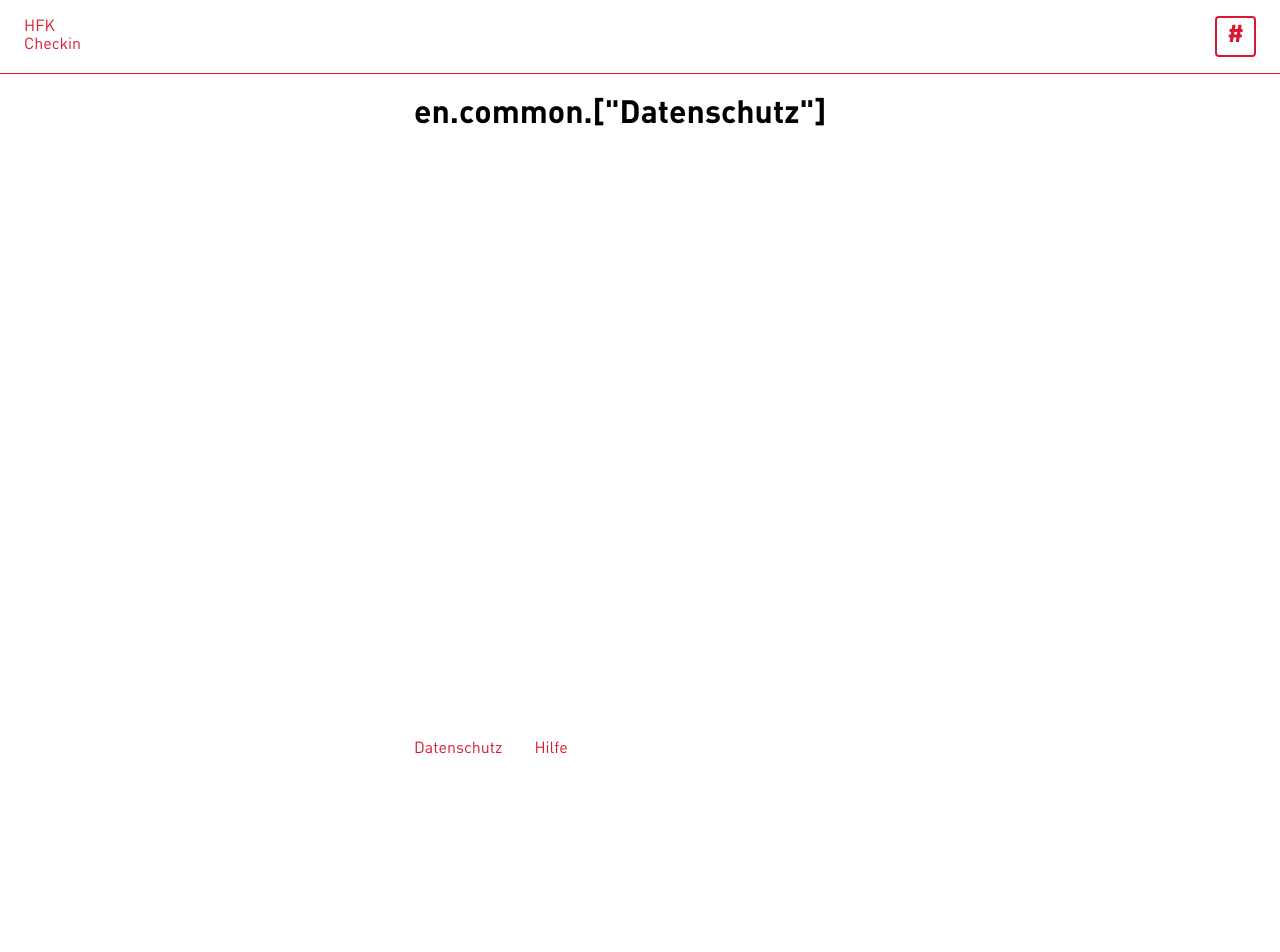
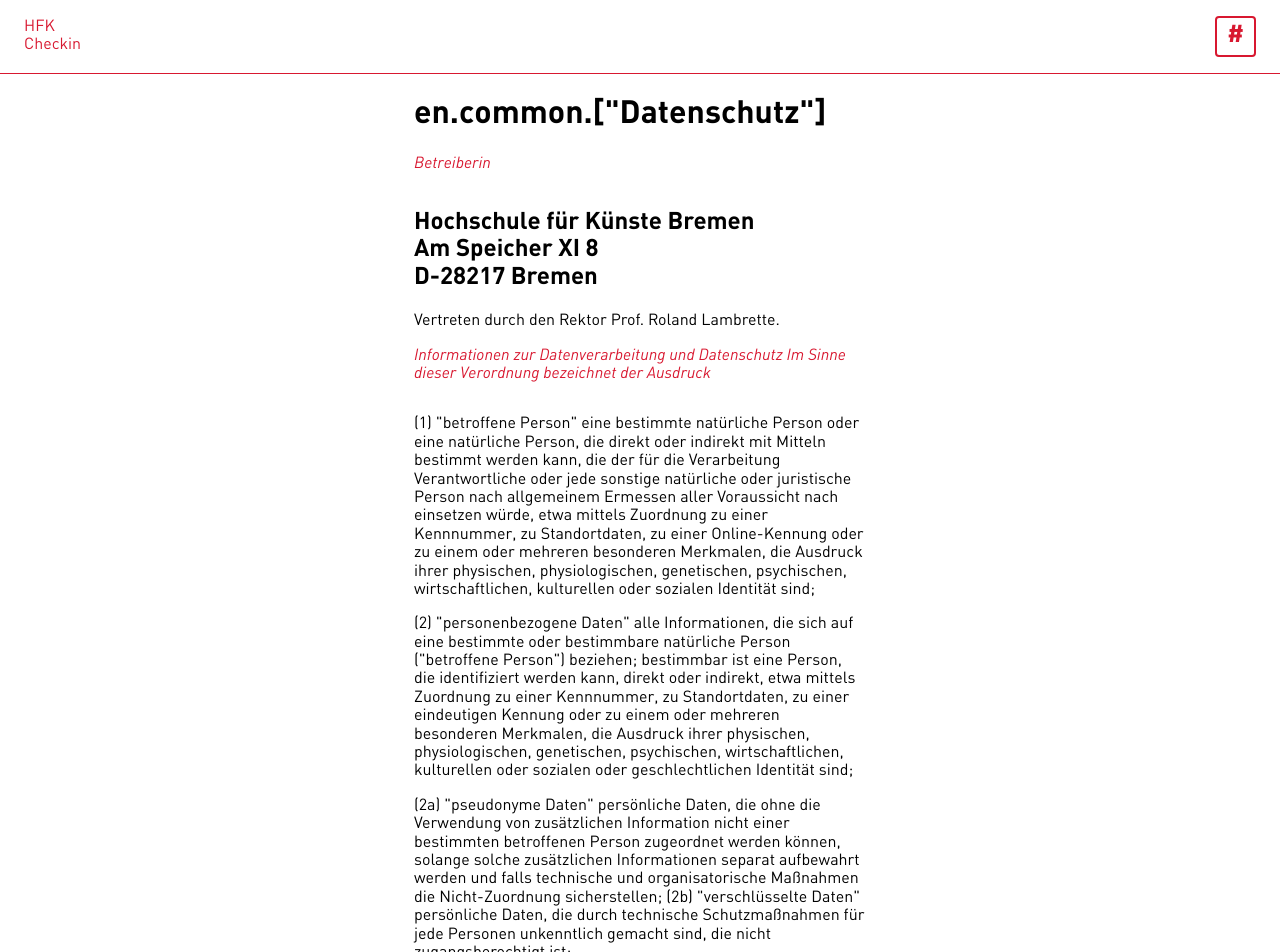
Before and after one commit to digitalmediabremen/hfk-checkin, a Next.js app in the folder frontend/: page /privacy in a window 1280 px wide. Shown: the top 952 px of the page. Before the commit the page ends 800 px from the top, so only its background shows below. Built offline with nearby package versions, Linux system fonts and the light colour scheme; no server answers.

Commit message:
frontend: add privacy page

```diff
--- a/frontend/pages/privacy.tsx
+++ b/frontend/pages/privacy.tsx
@@ -1,12 +1,65 @@
 import * as React from "react";
 import Title from "../components/common/Title";
 import { useTranslation } from "../localization";
+import Notice from "../components/common/Notice";
+import Subtitle from "../components/common/Subtitle";
+import Text from "../components/common/Text";
 
 interface PrivacyPageProps {}
 
 const PrivacyPage: React.FunctionComponent<PrivacyPageProps> = (props) => {
     const { t } = useTranslation();
-    return <Title>{t("Datenschutz")}</Title>;
+    return (
+        <>
+            <Title>{t("Datenschutz")}</Title>
+            <Notice>Betreiberin</Notice>
+            <Subtitle>
+                Hochschule für Künste Bremen<br />
+                Am Speicher XI 8<br />
+                D-28217 Bremen
+            </Subtitle>
+            <Text paragraph>
+                Vertreten durch den Rektor Prof. Roland Lambrette.
+            </Text>
+            <Notice>
+                Informationen zur Datenverarbeitung und Datenschutz Im Sinne
+                dieser Verordnung bezeichnet der Ausdruck
+            </Notice>
+            <Text paragraph>
+                (1) "betroffene Person" eine bestimmte natürliche Person oder
+                eine natürliche Person, die direkt oder indirekt mit Mitteln
+                bestimmt werden kann, die der für die Verarbeitung
+                Verantwortliche oder jede sonstige natürliche oder juristische
+                Person nach allgemeinem Ermessen aller Voraussicht nach
+                einsetzen würde, etwa mittels Zuordnung zu einer Kennnummer, zu
+                Standortdaten, zu einer Online-Kennung oder zu einem oder
+                mehreren besonderen Merkmalen, die Ausdruck ihrer physischen,
+                physiologischen, genetischen, psychischen, wirtschaftlichen,
+                kulturellen oder sozialen Identität sind;
+            </Text>
+            <Text paragraph>
+                (2) "personenbezogene Daten" alle Informationen, die sich auf
+                eine bestimmte oder bestimmbare natürliche Person ("betroffene
+                Person") beziehen; bestimmbar ist eine Person, die identifiziert
+                werden kann, direkt oder indirekt, etwa mittels Zuordnung zu
+                einer Kennnummer, zu Standortdaten, zu einer eindeutigen Kennung
+                oder zu einem oder mehreren besonderen Merkmalen, die Ausdruck
+                ihrer physischen, physiologischen, genetischen, psychischen,
+                wirtschaftlichen, kulturellen oder sozialen oder
+                geschlechtlichen Identität sind;
+            </Text>{" "}
+            <Text paragraph>
+                (2a) "pseudonyme Daten" persönliche Daten, die ohne die
+                Verwendung von zusätzlichen Information nicht einer bestimmten
+                betroffenen Person zugeordnet werden können, solange solche
+                zusätzlichen Informationen separat aufbewahrt werden und falls
+                technische und organisatorische Maßnahmen die Nicht-Zuordnung
+                sicherstellen; (2b) "verschlüsselte Daten" persönliche Daten,
+                die durch technische Schutzmaßnahmen für jede Personen
+                unkenntlich gemacht sind, die nicht zugangsberechtigt ist;
+            </Text>
+        </>
+    );
 };
 
 export default PrivacyPage;
```
